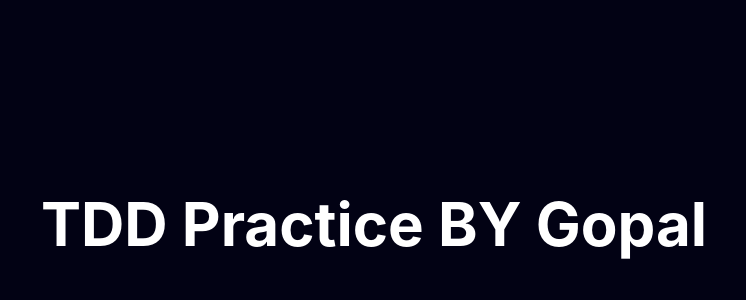
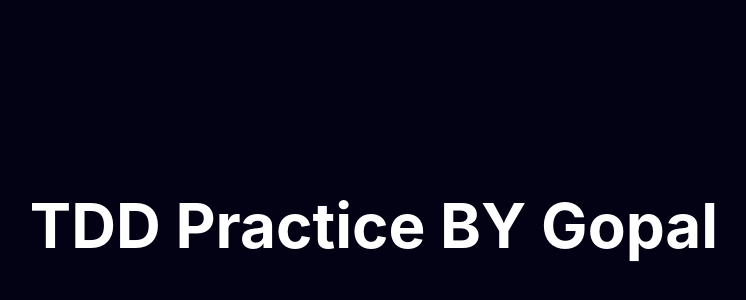
Before and after one commit to GopalDas123/tdd-app, a React (Create React App) app: page / in a window 1280 px wide. Shown: the part 68-368 px from the top of the page, without its empty margins (266-1012 px from the left). Built offline with nearby package versions, Linux system fonts and the light colour scheme.

Commit message:
Little Changes in CSS

```diff
--- a/src/App.css
+++ b/src/App.css
@@ -6,7 +6,7 @@
 body{
   background-color: rgb(2, 2, 20);
   color: white;
-  font-size: 60px;
+  font-size: 62px;
   display: flex;
   justify-content: space-around;
   font-weight: bold;
```
